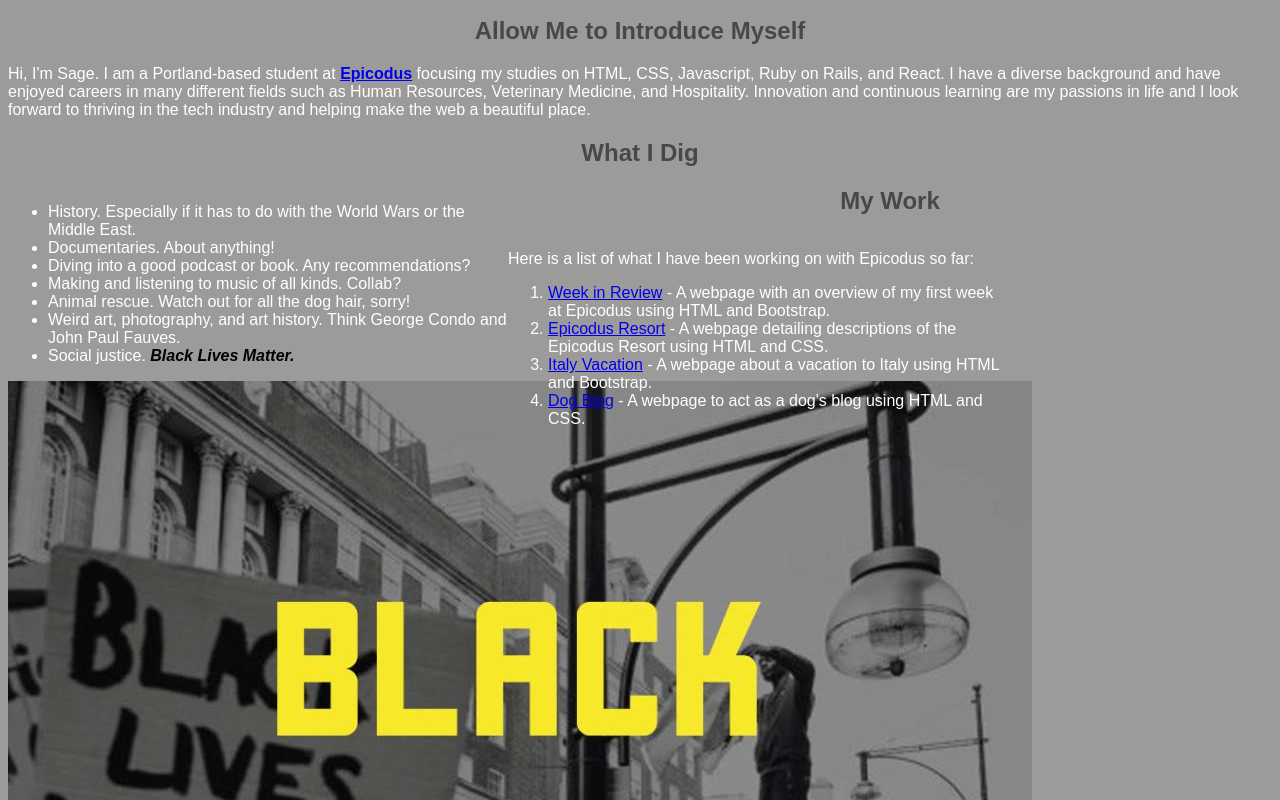
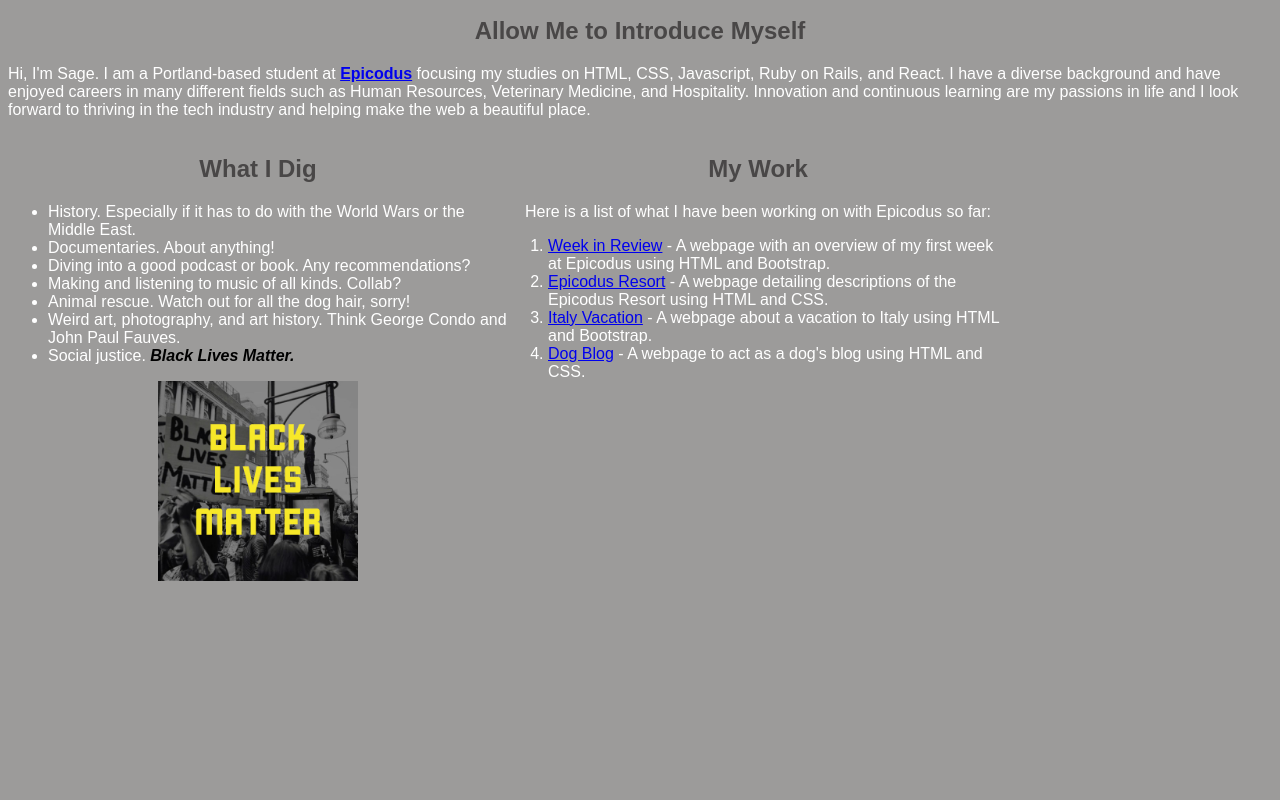
Before and after one commit to SageSypert/epicodus-portfolio, a plain HTML site: page index.html in a window 1280 px wide. Shown: the part 420-1220 px from the top of the page. After the commit the page ends 1001 px from the top, so only its background shows below. Drawn offline with Linux system fonts and the light colour scheme.

Commit message:
add adjustments to image2 class and add class for column text and style

```diff
--- a/css/styles.css
+++ b/css/styles.css
@@ -21,17 +21,11 @@ ol {
 
 .projects {
   color: white;
+  text-align: center;
 }
 
 .blm {
   color: black;
-}
-
-.image1 {
-  display: block;
-  width: 20%;
-  margin-left: auto;
-  margin-right: auto;
 }
 
 .heading {
@@ -47,3 +41,17 @@ ol {
   width: 500px;
   float: left;
 }
+
+.image1 {
+  display: block;
+  width: 20%;
+  margin-left: auto;
+  margin-right: auto;
+}
+
+.image2 {
+  display: block;
+  width: 40%;
+  margin-left: auto;
+  margin-right: auto;
+}
--- a/index.html
+++ b/index.html
@@ -16,8 +16,8 @@
 </div>
 
 <div>
-  <h2 class="heading">What I Dig</h2>
   <div class="column">
+    <h2 class="heading">What I Dig</h2>
     <ul>
       <li>History. Especially if it has to do with the World Wars or the Middle East.</li>
       <li>Documentaries. About anything!</li>
@@ -32,8 +32,8 @@
 </div>
 
 <div>
-  <h2 class="heading">My Work</h2>
   <div class="column">
+    <h2 class="heading">My Work</h2>
     <p class="projects">Here is a list of what I have been working on with Epicodus so far:</p>
       <ol>
         <li><a href="https://sagesypert.github.io/week-in-review/">Week in Review</a> - A webpage with an overview of my first week at Epicodus using HTML and Bootstrap.</li>
```
